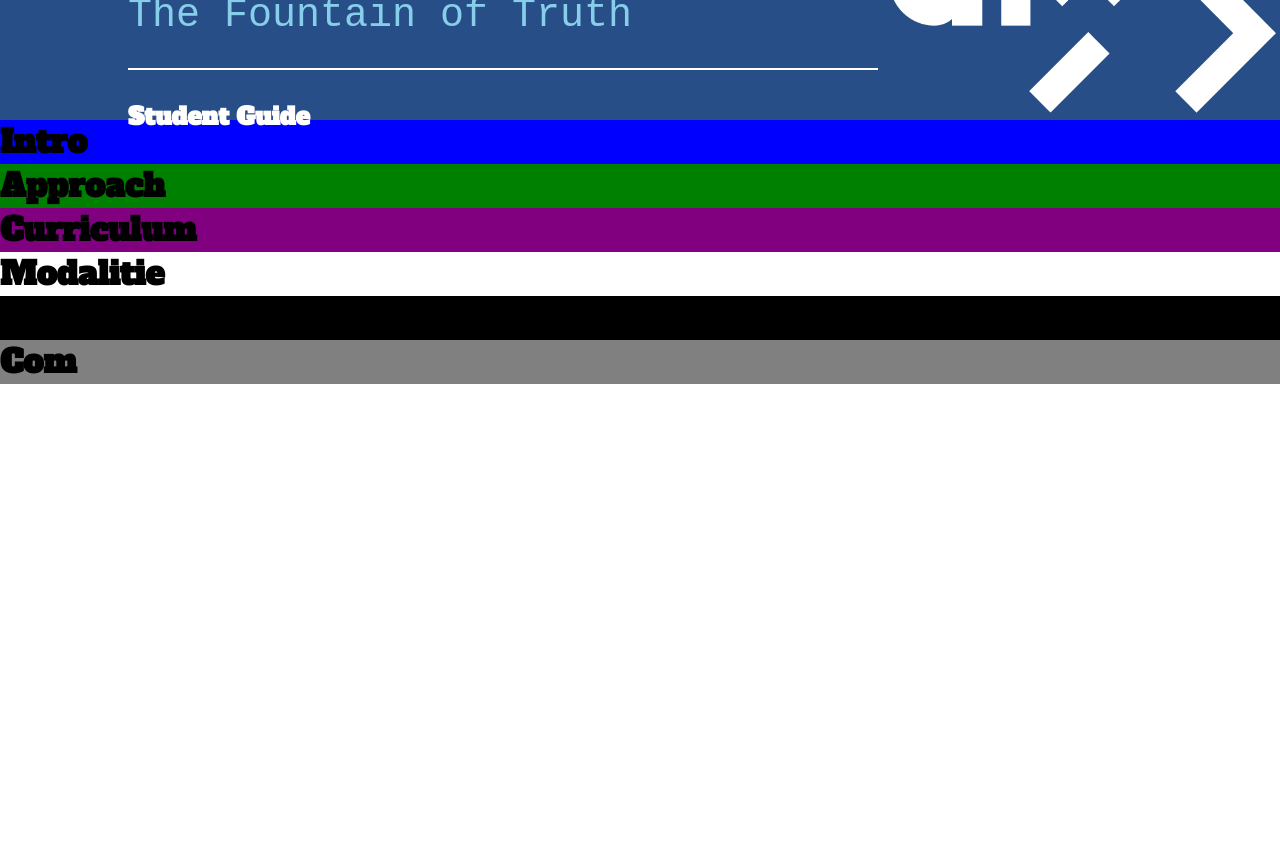
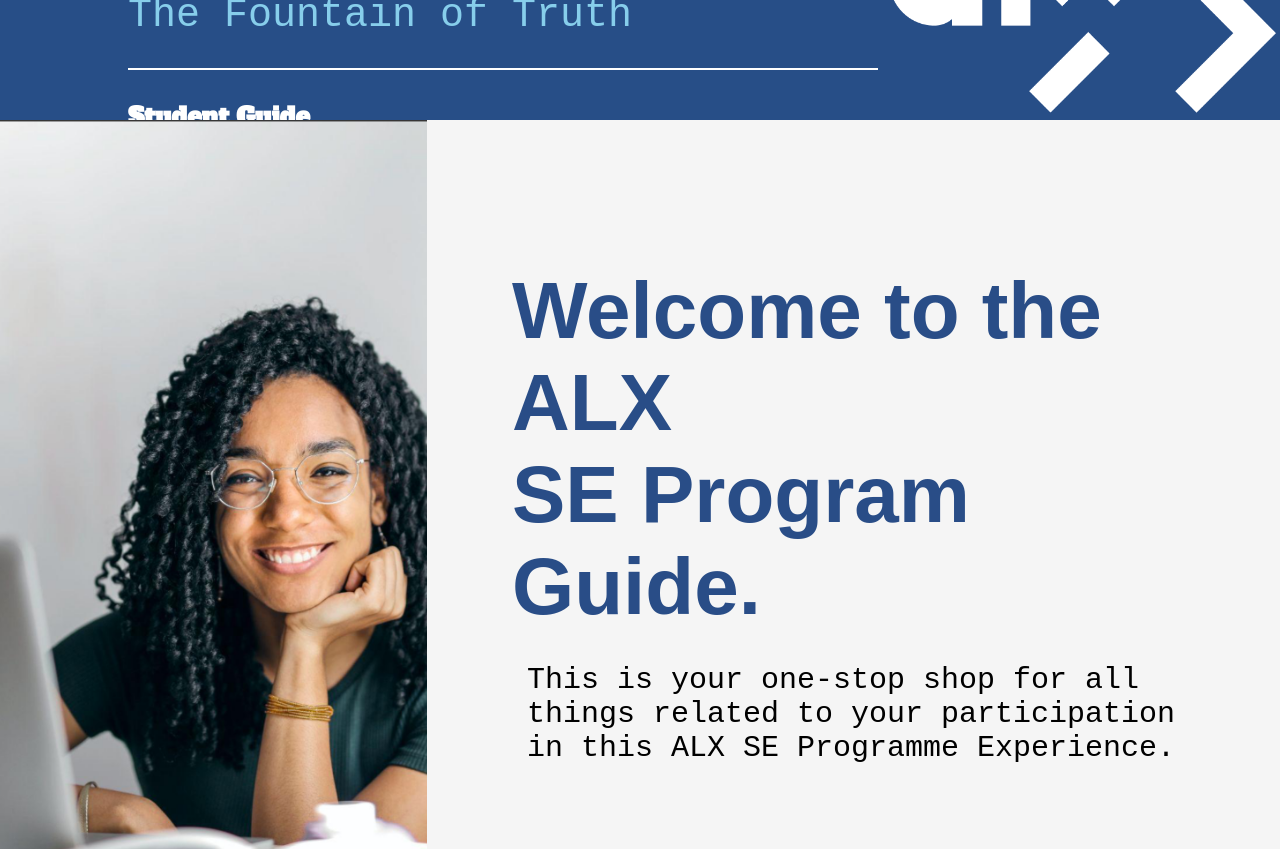
Before and after one commit to webagent-dev/alx, a React app: page / in a window 1280 px wide. Shown: the part 680-1529 px from the top of the page. Before the commit the page ends 1064 px from the top, so only its background shows below. Built offline with nearby package versions, Linux system fonts and the light colour scheme.

Commit message:
complete intro componenet

```diff
--- /dev/null
+++ b/src/comps/intro-page/IntroPage.tsx
@@ -0,0 +1,61 @@
+import React from "react"
+import {
+  IntroPageContainer,
+  First,
+  Second,
+  Img,
+  Wrapper,
+  Header,
+  Text,
+} from "./intro.style"
+import { introImage } from "../../file"
+function IntroPage() {
+  return (
+    <IntroPageContainer>
+      <First>
+        <Img
+          src={
+            introImage
+          }
+          alt="itro-pic"
+        />
+      </First>
+      <Second>
+        <Wrapper>
+          <Header>
+            Welcome
+            to
+            the
+            ALX
+            <br />
+            SE
+            Program
+            Guide.
+          </Header>
+          <Text>
+            This
+            is
+            your
+            one-stop
+            shop
+            for
+            all
+            things
+            related
+            to
+            your
+            participation
+            in
+            this
+            ALX
+            SE
+            Programme
+            Experience.
+          </Text>
+        </Wrapper>
+      </Second>
+    </IntroPageContainer>
+  )
+}
+
+export default IntroPage
--- /dev/null
+++ b/src/comps/intro-page/intro.style.ts
@@ -0,0 +1,40 @@
+import styled from "styled-components"
+
+export const IntroPageContainer = styled.div`
+  width: 100%;
+  height: 100%;
+  display: flex;
+`
+export const First = styled.div`
+  flex: 1;
+`
+export const Second = styled.div`
+  flex: 2;
+  display: flex;
+  align-items: center;
+  justify-content: center;
+`
+export const Img = styled.img`
+  width: 100%;
+  height: 100%;
+  object-fit: cover;
+`
+export const Wrapper = styled.div`
+  width: 80%;
+`
+export const Header = styled.h2`
+  font-size: 80px;
+  font-family: Arial,
+    Helvetica,
+    sans-serif;
+  font-weight: 700;
+  color: #294d87;
+  margin-bottom: 20px;
+`
+export const Text = styled.h3`
+  padding: 10px
+    15px;
+  font-size: 30px;
+  font-weight: 200;
+  font-family: monospace;
+`
--- a/src/file.ts
+++ b/src/file.ts
@@ -7,6 +7,8 @@
 import { default as Thanks } from "./pages/Thanks"
 import { default as HomePage } from "./comps/home/HomePage"
 import logoText from "./asset/logo-text.png"
+import introImage from "./asset/intro.png"
+import { default as IntroPage } from "./comps/intro-page/IntroPage"
 export {
   Home,
   Intro,
@@ -17,4 +19,6 @@
   Comm,
   HomePage,
   logoText,
+  IntroPage,
+  introImage,
 }
--- a/src/globalStyle.ts
+++ b/src/globalStyle.ts
@@ -17,7 +17,7 @@
 `
 export const HomeContainer = styled.div`
   width: 100vw;
-  height: 100%;
+  height: 100vh;
 `
 export const ApproachContainer = styled.div`
   width: 100%;
@@ -35,9 +35,9 @@
   background: purple;
 `
 export const IntroContainer = styled.div`
-  width: 100%;
-  height: 100%;
-  background: blue;
+  width: 100vw;
+  height: 100vh;
+  background: whitesmoke;
 `
 export const ModalitieContainer = styled.div`
   width: 100%;
--- a/src/pages/Intro.tsx
+++ b/src/pages/Intro.tsx
@@ -1,11 +1,10 @@
 import React from "react"
 import { IntroContainer } from "../globalStyle"
+import { IntroPage } from "../file"
 function Intro() {
   return (
     <IntroContainer>
-      <h1>
-        Intro
-      </h1>
+      <IntroPage />
     </IntroContainer>
   )
 }
```
Also changed, not shown: src/asset/intro.png (renamed from src/asset/girl-alx.png).
